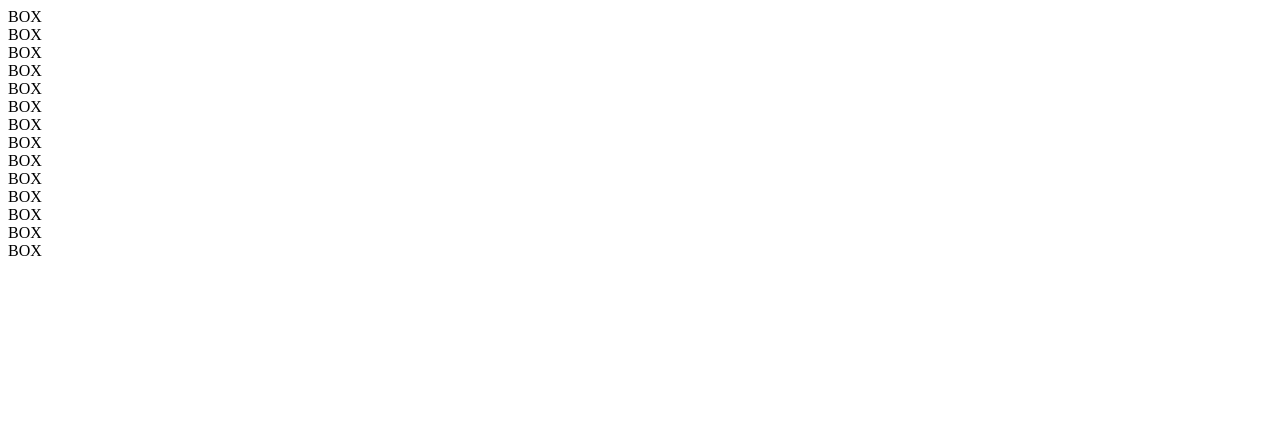
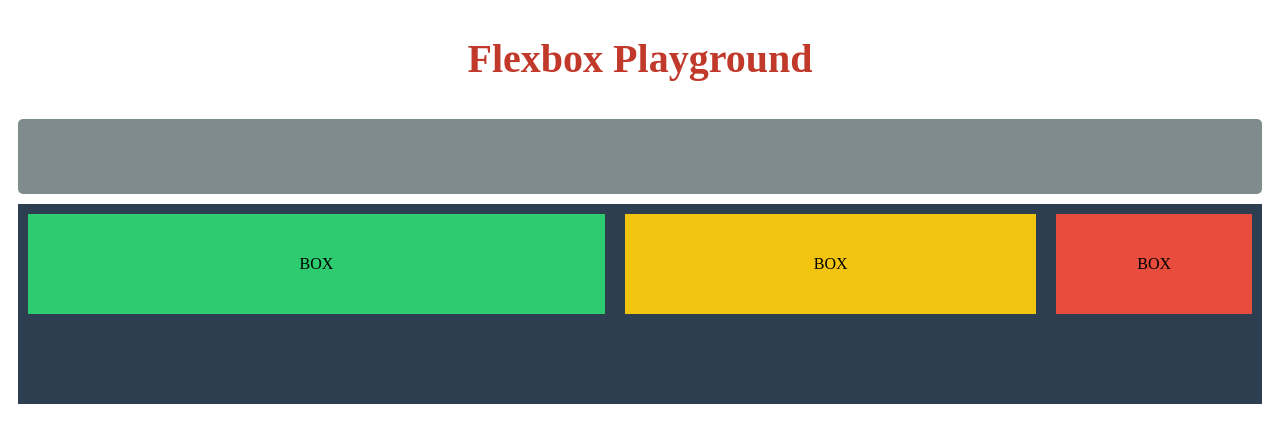
Before and after one commit to natesMI/flexbox_playground, a plain HTML site: page index.html in a window 1280 px wide. Drawn offline with nearby package versions, Linux system fonts and the light colour scheme.

Commit message:
adds views, toolbar, and styling

```diff
--- a/index.html
+++ b/index.html
@@ -4,18 +4,37 @@
   <meta charset="utf-8">
   <meta name="viewport" content="width=device-width">
   <title>JS Bin</title>
+  <link rel="stylesheet" type="text/css" href="styles.css">
 </head>
 <body>
+  <div id="title">
+    <h1>Flexbox Playground</h1>
+  </div>
+
+  <!-- view 1 -->
+
+  <div id="view-1">
+    <div class="toolbar-1"></div>
     <div id="container-one">
       <div id="child-one-a">BOX</div>
       <div id="child-one-b">BOX</div>
       <div id="child-one-c">BOX</div>
     </div>
+  </div>
+
+  <!-- view 2 -->
+
+  <div id="view-2">
     <div id="container-two">
       <div id="child-two-a">BOX</div>
       <div id="child-two-b">BOX</div>
       <div id="child-two-c">BOX</div>
     </div>
+  </div>
+
+  <!-- view 3 -->
+
+  <div id="view-3">
     <div id="container-three">
       <div class="wrap-item">BOX</div>
       <div class="wrap-item">BOX</div>
@@ -26,6 +45,7 @@
       <div class="wrap-item">BOX</div>
       <div class="wrap-item">BOX</div>
     </div>
+  </div>
 
   <script src="https://ajax.googleapis.com/ajax/libs/jquery/3.1.0/jquery.min.js"></script>
   <script src="./index.js"></script>
--- a/index.js
+++ b/index.js
@@ -1,4 +1,6 @@
 $( document ).ready(function() {
   console.log( "ready!" );
 
+  $('#view-1').show();
+
 });
--- a/styles.css
+++ b/styles.css
@@ -1,5 +1,29 @@
+#title {
+  display: flex;
+  flex-direction: row;
+  flex: 1;
+  justify-content: center;
+  font-size: 20px;
+  color: #c0392b;
+}
+
+/*---------- view 1 ---------*/
+#view-1 {
+  display: none;
+}
+
+.toolbar-1 {
+  display: flex;
+  flex-direction: row;
+  flex: 1;
+  height: 75px;
+  margin: 10px;
+  border-radius: 5px;
+  background-color: #7f8c8d;
+}
+
 #child-one-a {
-  background-color: red;
+  background-color: #e74c3c;
   margin: 10px;
   height: 100px;
   display: flex;
@@ -11,7 +35,7 @@
   flex-grow: 1;
 }
 #child-one-b {
-  background-color: green;
+  background-color: #2ecc71;
   margin: 10px;
   height: 100px;
   /*flex: 1;*/
@@ -22,7 +46,7 @@
   flex-grow: 3;
 }
 #child-one-c {
-  background-color: blue;
+  background-color: #f1c40f;
   margin: 10px;
   height: 100px;
   /*flex: 2;*/
@@ -34,7 +58,7 @@
 }
 
 #container-one {
-  background-color: black;
+  background-color: #2c3e50;
   margin: 10px;
   height: 200px;
   display: flex;
@@ -43,6 +67,12 @@
   /* row, row-reverse, column-reverse */
   /* flex-end, flex-start,
   space-between, space-around */
+}
+
+/*---------- view 2 ----------*/
+
+#view-2 {
+  display: none;
 }
 
 #child-two-a {
@@ -92,6 +122,12 @@
   space-between, space-around */
 }
 
+/*---------- view 3 ----------*/
+
+#view-3 {
+  display: none;
+}
+
 .wrap-item {
   height: 50px;
   flex: 0 50px;
```
Also changed, not shown: README.md. Lines whose indentation alone changed are shown as unchanged.
